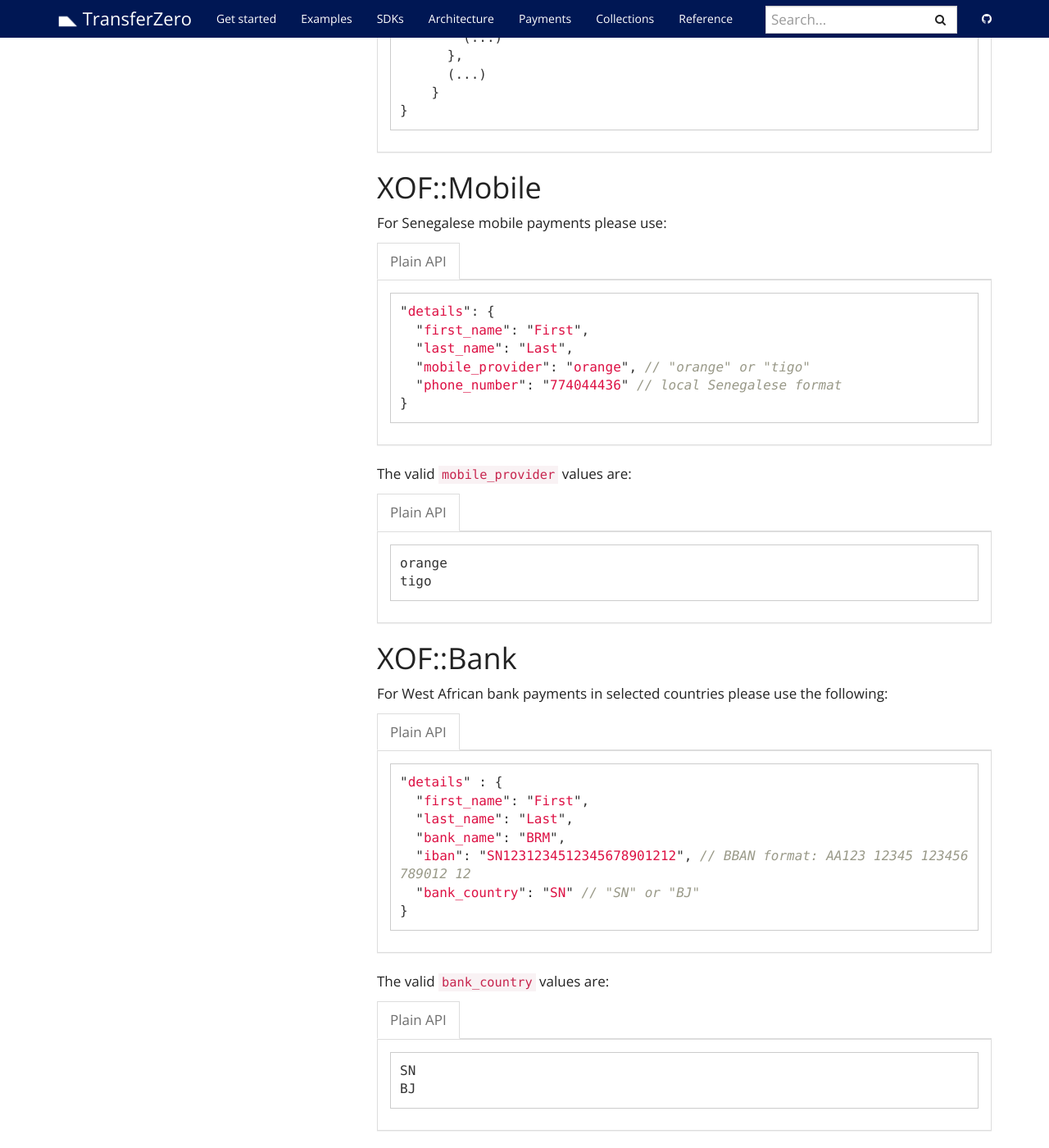
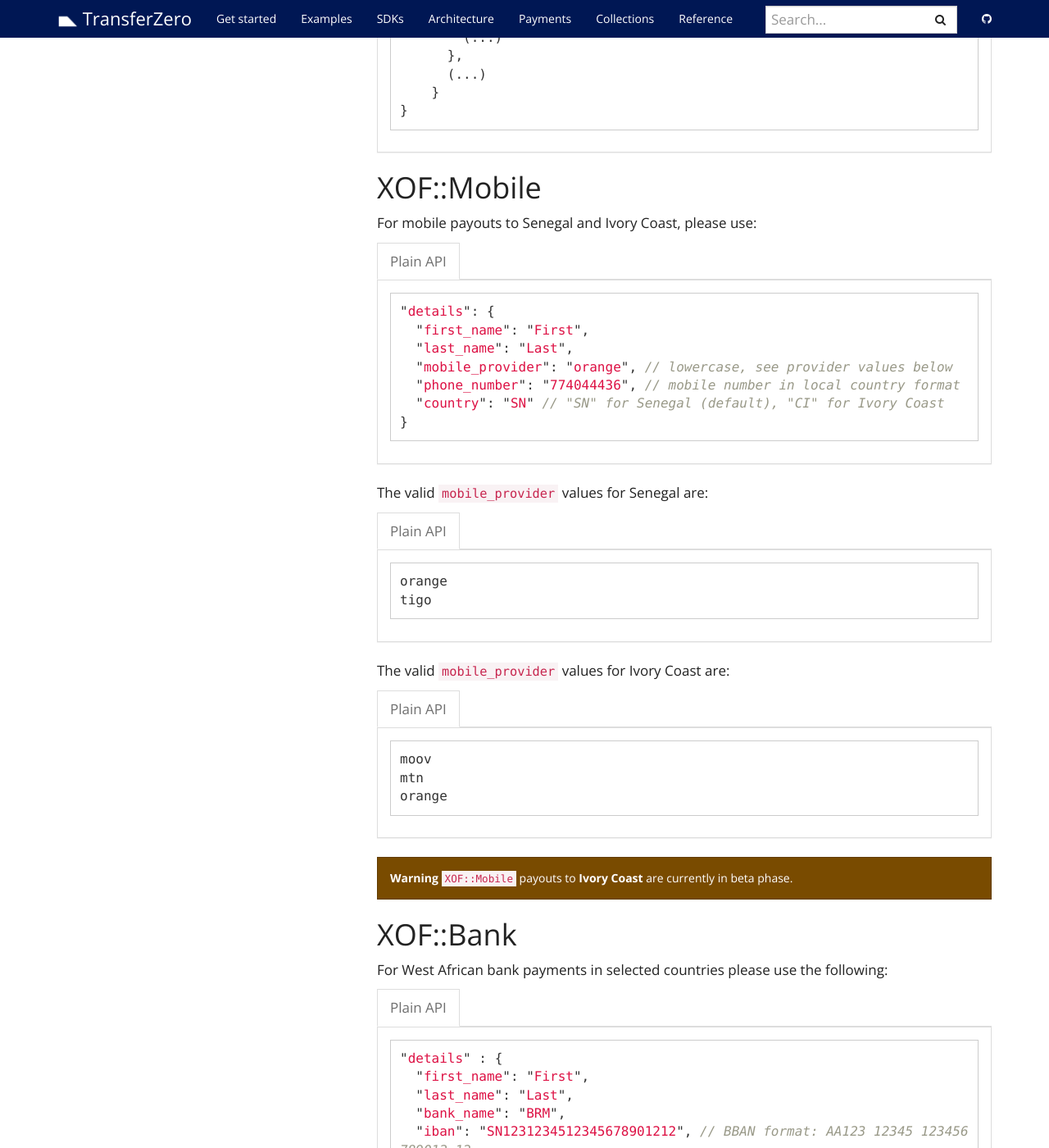
Before and after one commit to transferzero/api-documentation, a Jekyll site: the page built from _docs/payout-details.md, in a window 1280 px wide and 1400 px high, scrolled down 10573 px. Shown: the whole window at 82% size. Built offline with Jekyll 4.4.1, drawn with Linux system fonts in a browser that asks for light colours; nearby versions of some CDN libraries; comment, search, counter and statistics services are not loaded.

Commit message:
BTA-5456 Add CI payouts for XOF::Mobile (#56)
Add documentation covering XOF::Mobile payouts in Ivory Coast, including
the addition of a new (optional) country field for XOF::Mobile payouts
to Senegal.

Related to: https://azafinance.atlassian.net/browse/BTA-5456

````diff
--- a/_docs/payout-details.md
+++ b/_docs/payout-details.md
@@ -471,22 +471,23 @@
 
 ## XOF::Mobile
 
-For Senegalese mobile payments please use:
+For mobile payouts to Senegal and Ivory Coast, please use:
 
 {% capture data-raw %}
 ```javascript
 "details": {
   "first_name": "First",
   "last_name": "Last",
-  "mobile_provider": "orange", // "orange" or "tigo"
-  "phone_number": "774044436" // local Senegalese format
+  "mobile_provider": "orange", // lowercase, see provider values below
+  "phone_number": "774044436", // mobile number in local country format
+  "country": "SN" // "SN" for Senegal (default), "CI" for Ivory Coast
 }
 ```
 {% endcapture %}
 
 {% include language-tabbar.html prefix="xof-mobile-details" raw=data-raw %}
 
-The valid `mobile_provider` values are:
+The valid `mobile_provider` values for Senegal are:
 
 {% capture data-raw %}
 ```
@@ -496,6 +497,22 @@
 {% endcapture %}
 
 {% include language-tabbar.html prefix="xof-mobile-providers" raw=data-raw %}
+
+The valid `mobile_provider` values for Ivory Coast are:
+
+{% capture data-raw %}
+```
+moov
+mtn
+orange
+```
+{% endcapture %}
+
+{% include language-tabbar.html prefix="xof-mobile-providers" raw=data-raw %}
+
+<div class="alert alert-warning" markdown="1">
+**Warning** `XOF::Mobile` payouts to **Ivory Coast** are currently in beta phase.
+</div>
 
 ## XOF::Bank
 
````
Also changed, not shown: _docs/changelog.md (+6 -1 lines).
